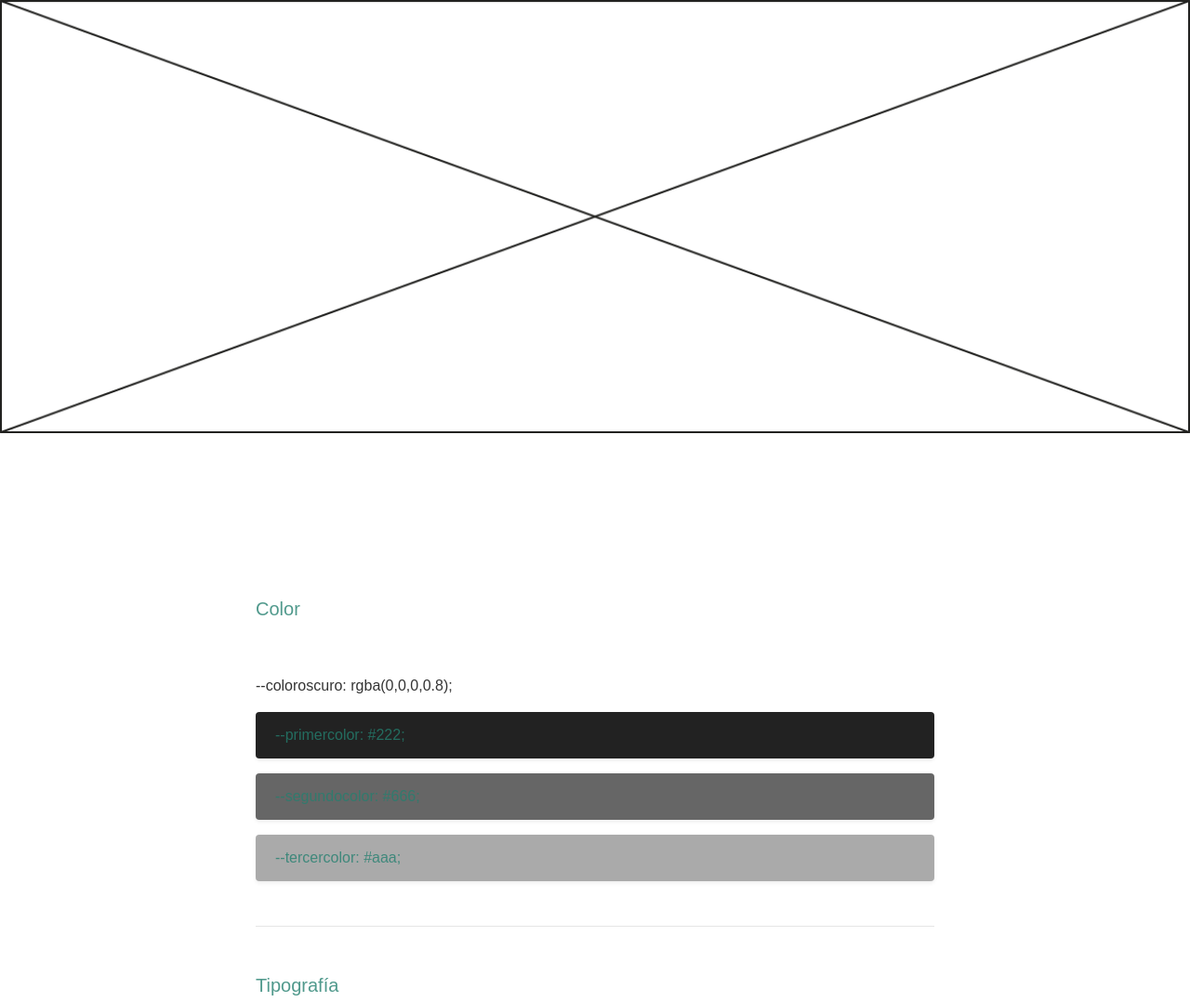
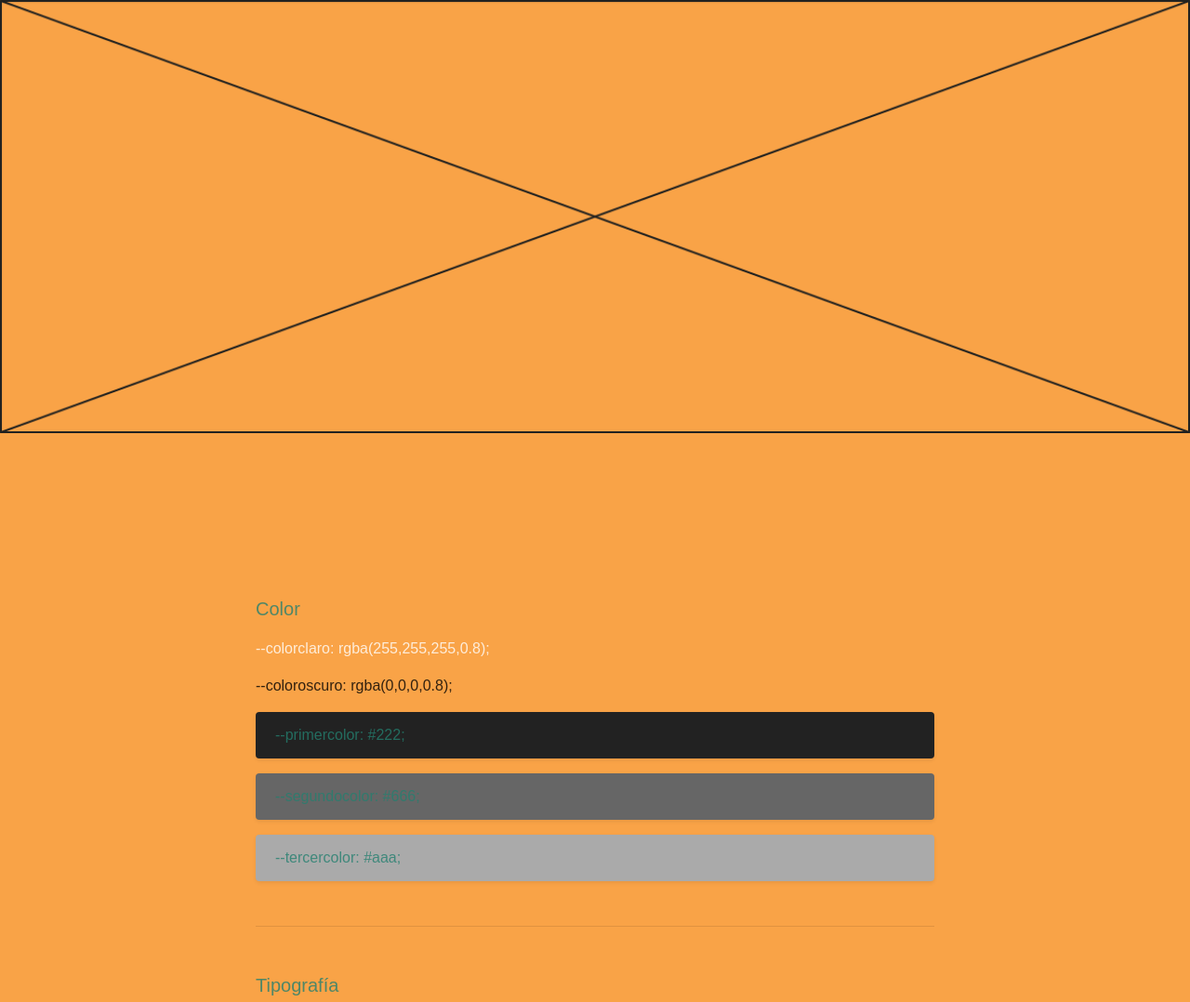
Before and after one commit to Trabajo-final-Modulo-digital/Areas-Silvestres, a plain HTML site: page surface.html in a window 1280 px wide. Shown: the top 1078 px of the page at 93% size. Drawn offline with nearby package versions, Linux system fonts and the light colour scheme.

Commit message:
Update style.css

```diff
--- a/style.css
+++ b/style.css
@@ -6,8 +6,8 @@ Lo primero es definir tres colores, los que deberían coincidir con los utilizad
 
 :root {
   --primercolor: #ffffff;
-  --segundocolor: #ffffff; /* menos luminoso */
-  --tercercolor: #f9a347; /* más luminoso */
+  --segundocolor: #f9a347; /* menos luminoso */
+  --tercercolor: #7872ad; /* más luminoso */
   --colorclaro: rgba(36,128,111,0.8);
   --coloroscuro: rgba(120,114,173,0.8);
 }
```
